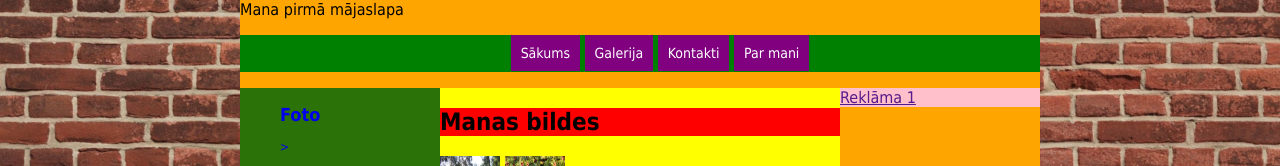
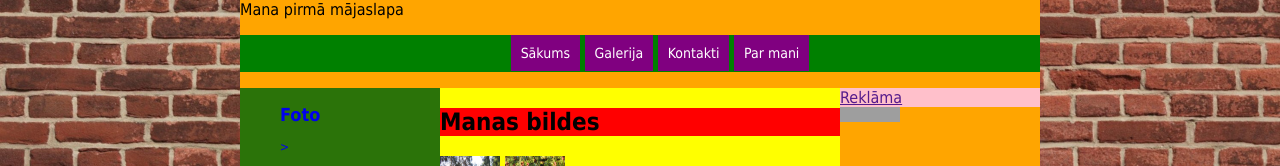
Before and after one commit to MaksimsDanilovs/MaksimsDanilovs, a plain HTML site: page foto.html in a window 1280 px wide. Shown: the top 166 px of the page. Drawn offline with Linux system fonts and the light colour scheme; grey boxes are pictures that could not be loaded.

Commit message:
Update foto.html

```diff
--- a/foto.html
+++ b/foto.html
@@ -49,7 +49,8 @@ body{
 					</div>
 				</div>
 			</main>
-			<aside class="rightasisde"><a href="">Reklāma 1</a></aside>
+			<aside class="rightasisde"><a href="">Reklāma</a></aside>
+			<iframe width="60" height="15" src="https://www.youtube.com/embed/FgReQ5jiqZY" frameborder="0" allow="accelerometer; autoplay; encrypted-media; gyroscope; picture-in-picture" allowfullscreen></iframe>
 			<footer>Maksims Daņilovs</footer>
 	</section>
 </body>
```
